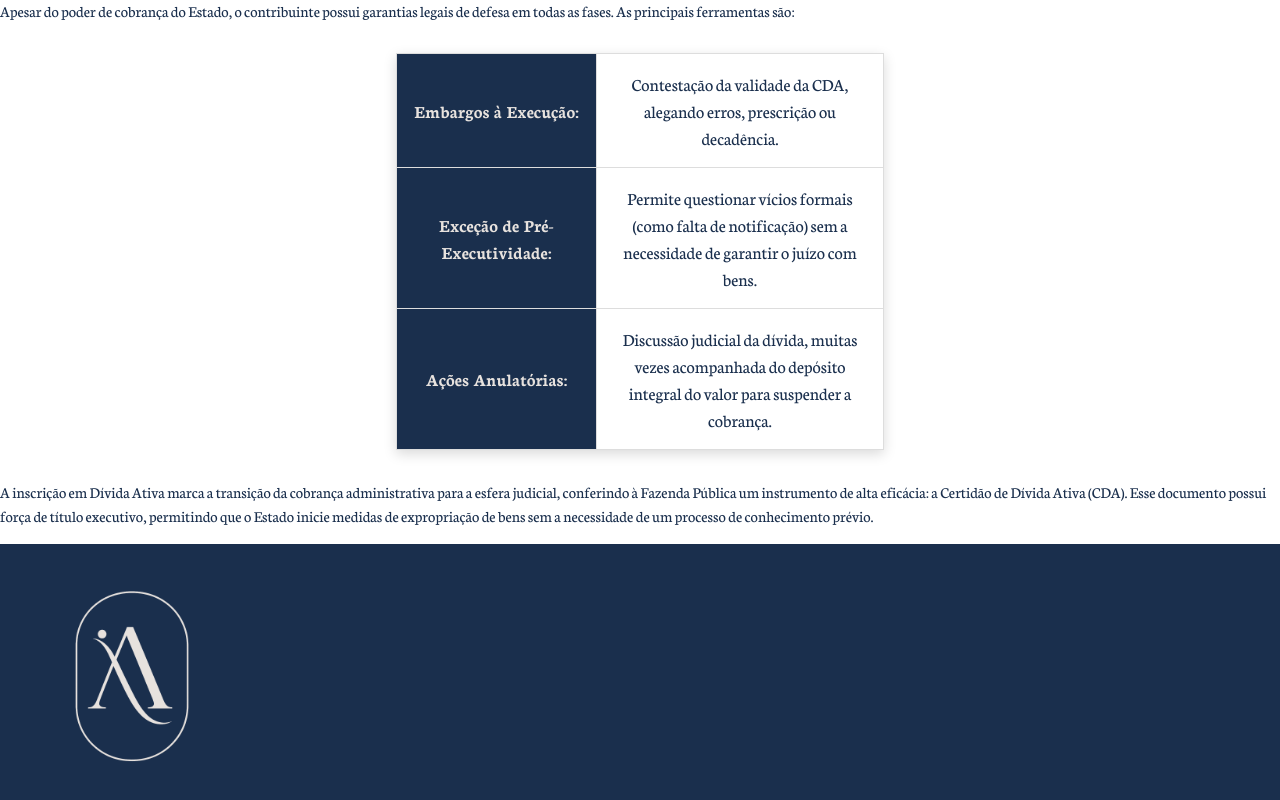
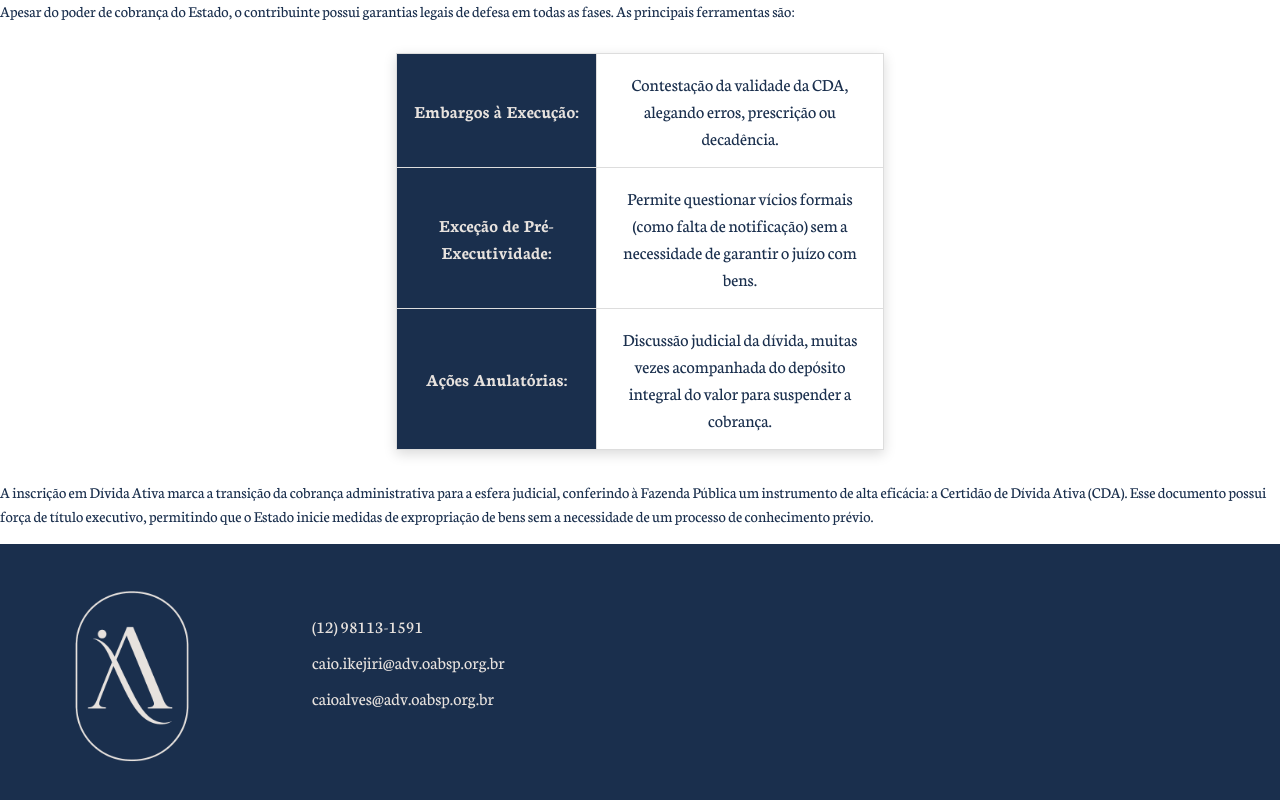
Before and after one commit to Ikejiri-1/Site_Alves_e_Ikejiri, a Next.js app: page /areas-de-atuacao/cda in a window 1280 px wide. Shown: the part 1944-2744 px from the top of the page. Built offline with nearby package versions, Linux system fonts and the light colour scheme.

Commit message:
ajuste na margin, contatos no footer e icones arrumados

```diff
--- a/src/components/Footer/footer.module.css
+++ b/src/components/Footer/footer.module.css
@@ -2,6 +2,8 @@
   background-color: var(--dark-blue);
   margin-top: 1em;
   padding: 2em;
+  display: flex;
+  gap: 5em;
 }
 .logo {
   width: 200px;
@@ -10,3 +12,13 @@
   -webkit-mask: url("/assets/logo_azul.png") no-repeat center / contain;
   background: var(--offWhite);
 }
+.contacts {
+  color: var(--offWhite);
+}
+.contactsList {
+  display: flex;
+  flex-direction: column;
+  gap: 0.5em;
+  margin-top: 2em;
+  font-size: 18px;
+}
--- a/src/components/Footer/index.tsx
+++ b/src/components/Footer/index.tsx
@@ -1,9 +1,32 @@
 import styles from "./footer.module.css";
 
 export const Footer = () => {
+  const contacts = [
+    {
+      id: 1,
+      contact: "(12) 98113-1591",
+    },
+    {
+      id: 2,
+      contact: "caio.ikejiri@adv.oabsp.org.br",
+    },
+    {
+      id: 3,
+      contact: "caioalves@adv.oabsp.org.br",
+    },
+  ];
   return (
     <footer className={styles.footer}>
       <figure className={styles.logo}></figure>
+      <div>
+        <ul className={styles.contactsList}>
+          {contacts.map((c) => (
+            <li key={c.id}>
+              <p className={styles.contacts}>{c.contact}</p>
+            </li>
+          ))}
+        </ul>
+      </div>
     </footer>
   );
 };
--- a/src/components/Table/table.module.css
+++ b/src/components/Table/table.module.css
@@ -19,7 +19,7 @@
 
 .tableHR td {
   border: 1px solid #ddd;
-  padding: 16px;
+  padding: 11px;
   font-size: 18px;
   text-align: center;
 }
--- a/src/components/WhyChooseUs/index.tsx
+++ b/src/components/WhyChooseUs/index.tsx
@@ -16,7 +16,7 @@ const data = [
   {
     id: 2,
     description: "Transparência em cada etapa.",
-    icon: foco,
+    icon: saudacao,
   },
   {
     id: 3,
@@ -27,7 +27,7 @@ const data = [
     id: 4,
     description:
       "Profissionais dedicados e com foco na entrega de serviço a nível de excelência.",
-    icon: saudacao,
+    icon: foco,
   },
 ];
 export const WhyChooseUs = () => {
--- a/src/components/WhyChooseUs/why.module.css
+++ b/src/components/WhyChooseUs/why.module.css
@@ -4,6 +4,7 @@
   justify-content: center;
   width: 1200px;
   margin: 0 auto;
+  margin-bottom: 2.5em;
 }
 .title {
   font-size: 2em;
```
